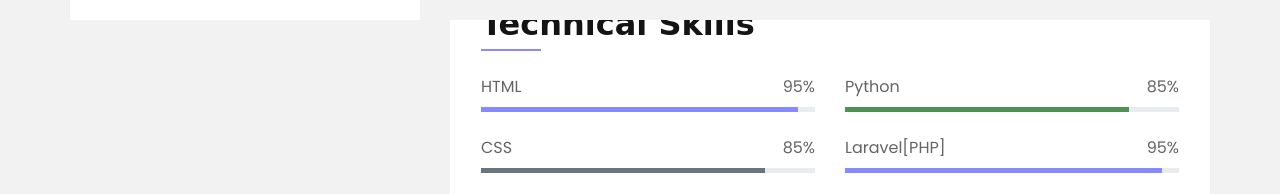
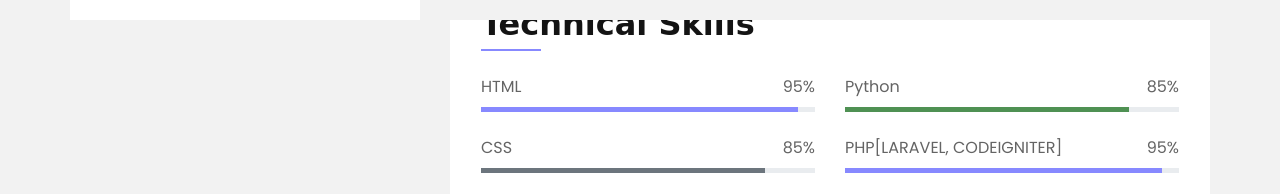
Before and after one commit to anjalipatel1609/portfolio, a plain HTML site: page index.html in a window 1280 px wide. Shown: the part 780-974 px from the top of the page. Drawn offline with nearby package versions, Linux system fonts and the light colour scheme; a web font is replaced by a local one.

Commit message:
New Skill Added

```diff
--- a/index.html
+++ b/index.html
@@ -150,7 +150,7 @@
 
                             <div class="skill mb-4">
                                 <div class="d-flex justify-content-between">
-                                    <p class="mb-2">Laravel[PHP]</p>
+                                    <p class="mb-2">PHP[LARAVEL, CODEIGNITER]</p>
                                     <p class="mb-2">95%</p>
                                 </div>
                                 <div class="progress">
```
